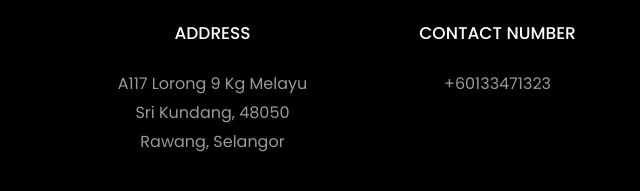
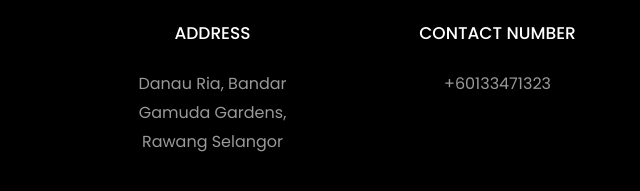
Before and after one commit to amiraminuddin/myPortfolio, a plain HTML site: page index.html in a window 1280 px wide. Shown: the part 4514-4705 px from the top of the page, 0-640 px from the left. Drawn offline with Linux system fonts and the light colour scheme; files whose address does not match are found by name.

Commit message:
Updated Address

```diff
--- a/index.html
+++ b/index.html
@@ -303,7 +303,7 @@
           			<span class="icon-map-signs"></span>
           		</div>
           		<h3 class="mb-4">Address</h3>
-	            <p>A117 Lorong 9 Kg Melayu Sri Kundang, 48050 Rawang, Selangor</p>
+	            <p>Danau Ria, Bandar Gamuda Gardens, Rawang Selangor</p>
 	          </div>
           </div>
           <div class="col-md-6 col-lg-3 d-flex ftco-animate">
```
